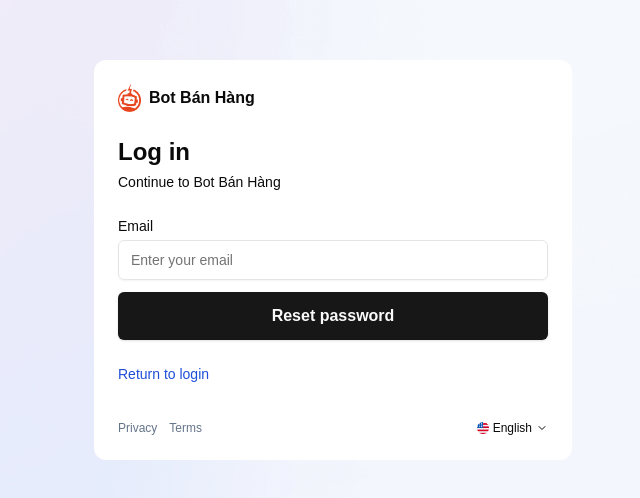
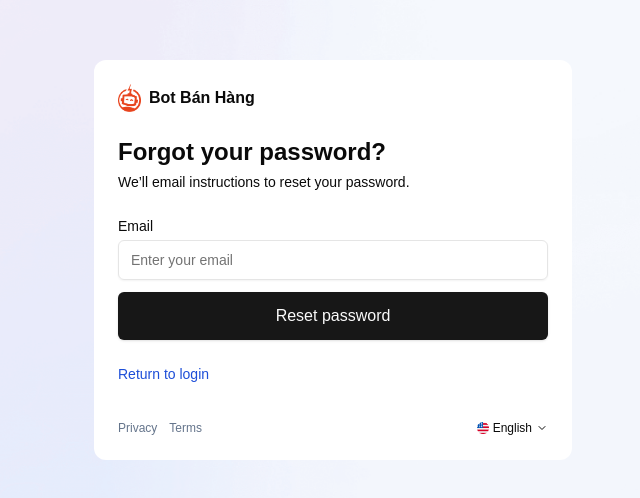
Before and after one commit to bbhnguyenpt/authenbotbanhang, a Next.js app: page /forgotpassword in a window 1280 px wide. Shown: the part 140-638 px from the top of the page, without its empty margins (307-947 px from the left). Built offline with nearby package versions, Linux system fonts and the light colour scheme.

Commit message:
sửa text button, input placeholder

```diff
--- a/src/app/forgotpassword/page.tsx
+++ b/src/app/forgotpassword/page.tsx
@@ -20,15 +20,17 @@ const page = () => {
           <h1 className="text-base font-semibold">Bot Bán Hàng</h1>
         </div>
         <div className="flex flex-col gap-1">
-          <p className="font-bold text-2xl">Log in</p>
-          <p className="text-sm">Continue to Bot Bán Hàng</p>
+          <p className="font-bold text-2xl">Forgot your password?</p>
+          <p className="text-sm">
+            We’ll email instructions to reset your password.
+          </p>
         </div>
         <div className="flex flex-col gap-3">
           <div className="flex flex-col gap-1">
             <p className="font-medium text-sm">Email</p>
             <Input placeholder="Enter your email" />
           </div>
-          <Button className="text-base font-semibold w-full">
+          <Button className="text-base font-medium w-full">
             <Link
               href={'/signin?reset=true'}
               className="size-full"
--- a/src/app/signin/_components/TypePasswordLogin.tsx
+++ b/src/app/signin/_components/TypePasswordLogin.tsx
@@ -68,7 +68,7 @@ const TypePasswordLogin: FC<TypePasswordLoginProps> = ({
             Forgot password?
           </Link>
         </div>
-        <Button className="text-base font-semibold w-full">Log in</Button>
+        <Button className="text-base font-medium left-6 w-full">Login</Button>
       </div>
       <GoToSignup />
       <Actions />
--- a/src/app/signinfull/page.tsx
+++ b/src/app/signinfull/page.tsx
@@ -30,7 +30,7 @@ const page = () => {
             <p className="font-medium text-sm">Email</p>
             <Input placeholder="Enter your email" />
           </div>
-          <Button className="text-base font-semibold w-full">
+          <Button className="text-base font-medium leading-6 w-full">
             Continue with email
           </Button>
         </div>
--- a/src/app/signup/_components/TypeEmailSignup.tsx
+++ b/src/app/signup/_components/TypeEmailSignup.tsx
@@ -35,7 +35,7 @@ const TypeEmailSignup: FC<TypeEmailSignupProps> = ({ setIsTypingPassword }) => {
           <Input placeholder="Enter your email" />
         </div>
         <Button
-          className="text-base font-semibold w-full"
+          className="text-base font-medium leading-6 w-full"
           onClick={setIsTypingPassword}
         >
           Sign up with email
--- a/src/app/signup/_components/TypePasswordSignup.tsx
+++ b/src/app/signup/_components/TypePasswordSignup.tsx
@@ -61,11 +61,11 @@ const TypePasswordSignup: FC<TypePasswordSignupProps> = ({
         <div className="flex flex-col gap-1">
           <p className="font-medium text-sm">Confirm new password</p>
           <Input
-            placeholder="Enter your password"
+            placeholder="Confirm your password"
             type="password"
           />
         </div>
-        <Button className="text-base font-semibold w-full">
+        <Button className="text-base font-medium leading-6 w-full">
           Create Retion account
         </Button>
       </div>
```
